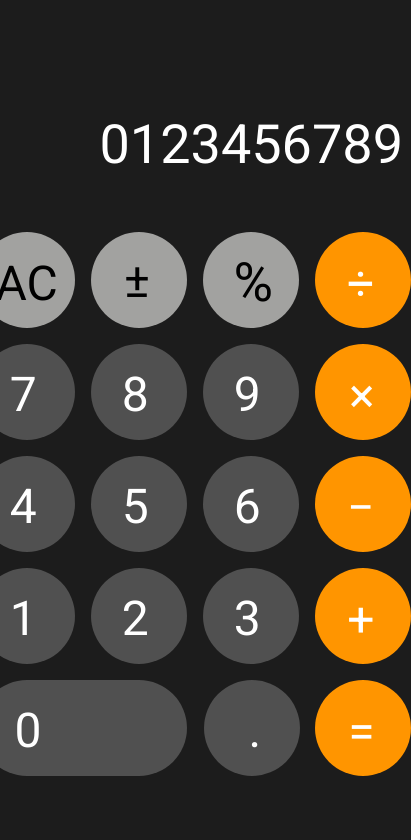
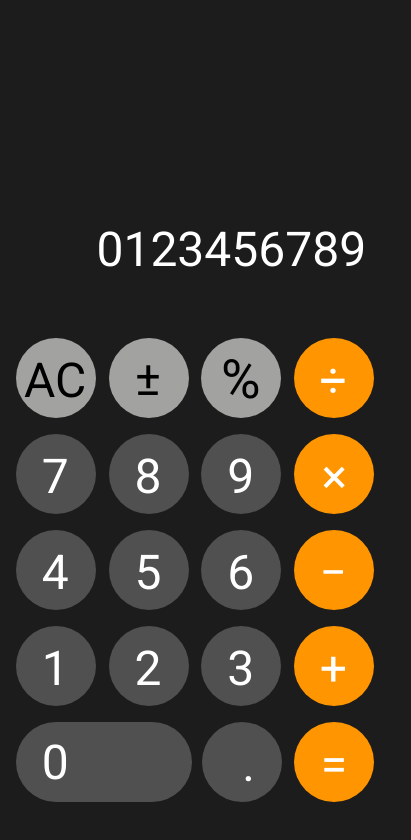
Before and after one commit to prabinbastakoti/Calculator, a plain HTML site: page index.html in a window 390 px wide. Shown: the whole page, 411 px wide, since content can reach past the window. Drawn offline with Linux system fonts and the light colour scheme.

Commit message:
Add Responsive For Iphone 6.1 Inch Display

```diff
--- a/style.css
+++ b/style.css
@@ -149,3 +149,64 @@ main {
     top: 23%;
     right: 38%;
 }
+
+
+
+
+/* Responsive Design */
+
+@media screen and ( max-width: 390px){
+
+    main {
+        bottom: 5%;
+    }
+
+    .button1, .button2, .button3 {
+        width: 5rem;
+        height: 5rem;
+    }
+
+    .button4 {
+        height: 5rem;
+        width: 11rem;
+    }
+
+    .first-row, .second-row, .third-row, .fourth-row, .fifth-row {
+        margin-right: 2.4rem;
+    }
+
+
+    .text {
+        top: 18%;
+        right: 34%;
+    }
+
+    .text2 {
+        top: 18%;
+        right: 12%;
+    }
+
+    .text3 {
+        top: 13%;
+        right: 26%;
+    }
+
+    .text4 {
+        top: 15%;
+        right: 70%;
+    }
+
+    .text5 {
+        top: 15%;
+        right: 35%;
+    }
+
+    .text6 {
+        top: 18%;
+        right: 34%;
+    }
+
+    .display-screen {
+        font-size: 48px;
+    }
+}
```
